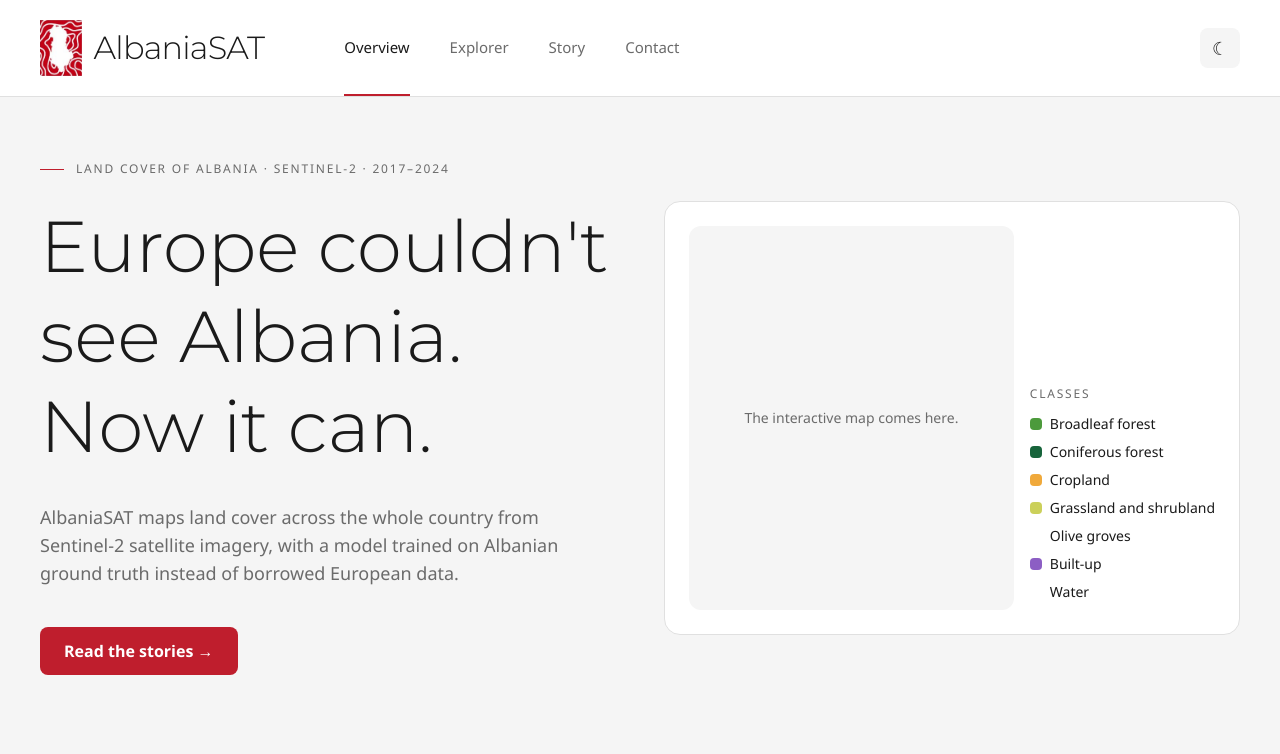
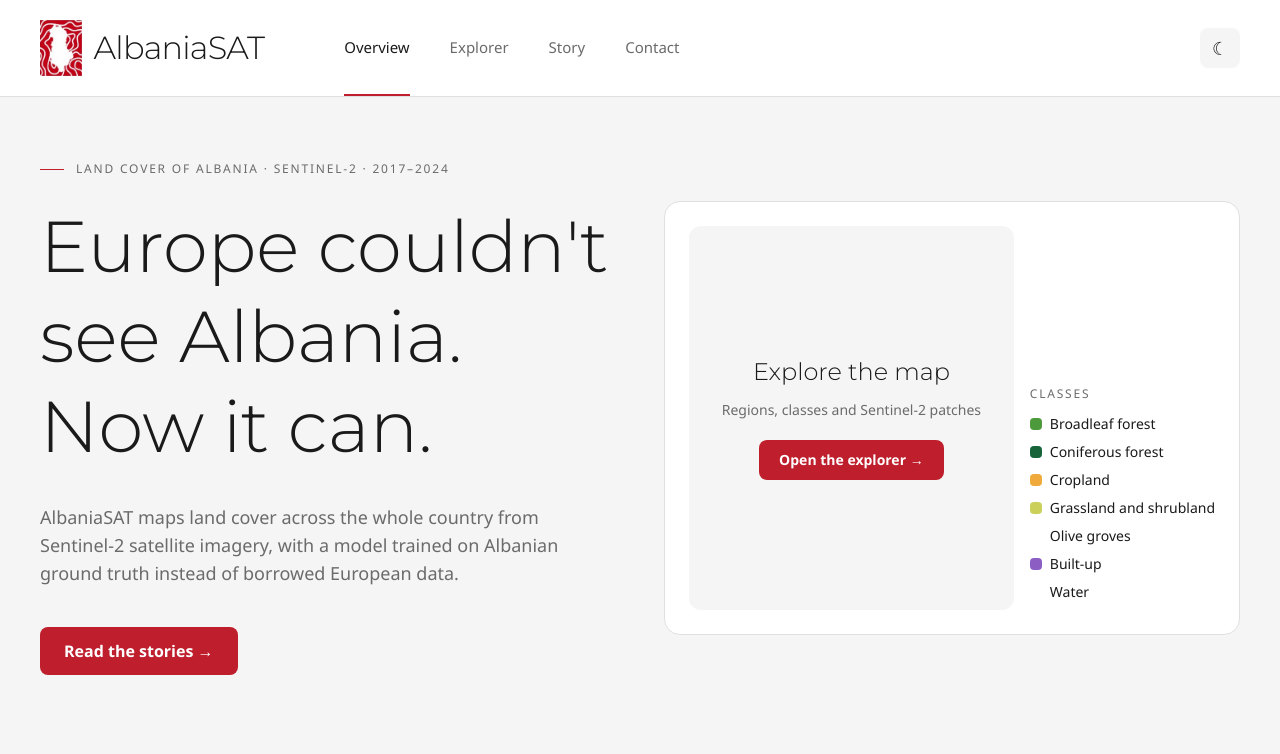
Before and after one commit to virvihuta/AlbaniaSAT, a React (Vite) app in the folder frontend/: page / in a window 1280 px wide. Shown: the top 754 px of the page. Built offline with nearby package versions, Linux system fonts and the light colour scheme; no server answers.

Commit message:
Link the map card on the home page to the explorer

```diff
--- a/frontend/src/pages/Home.jsx
+++ b/frontend/src/pages/Home.jsx
@@ -9,7 +9,7 @@ const stats = [
   { value: '~7,800', text: 'Labelled 64 × 64 px Sentinel-2 patches' },
 ]
 
-// Public start page. The interactive map comes into the card later (goal M-3.3).
+// Public start page. The card on the right leads to the map explorer.
 export default function Home() {
   return (
     <PublicLayout>
@@ -29,9 +29,14 @@ export default function Home() {
         </div>
 
         <div className="flex gap-4 rounded-2xl border border-border bg-surface p-6">
-          <div className="flex h-96 flex-1 items-center justify-center rounded-xl bg-background text-center text-sm text-muted">
-            The interactive map comes here.
-          </div>
+          <Link
+            to="/explorer"
+            className="group flex h-96 flex-1 flex-col items-center justify-center gap-3 rounded-xl bg-background text-center"
+          >
+            <span className="font-heading text-2xl font-light group-hover:text-primary">Explore the map</span>
+            <span className="text-sm text-muted">Regions, classes and Sentinel-2 patches</span>
+            <span className="mt-2 rounded-lg bg-primary px-5 py-2.5 text-sm font-semibold text-white group-hover:opacity-90">Open the explorer →</span>
+          </Link>
           <div className="self-end">
             <p className="eyebrow mb-3">Classes</p>
             {landCoverClasses.map((c) => (
```
